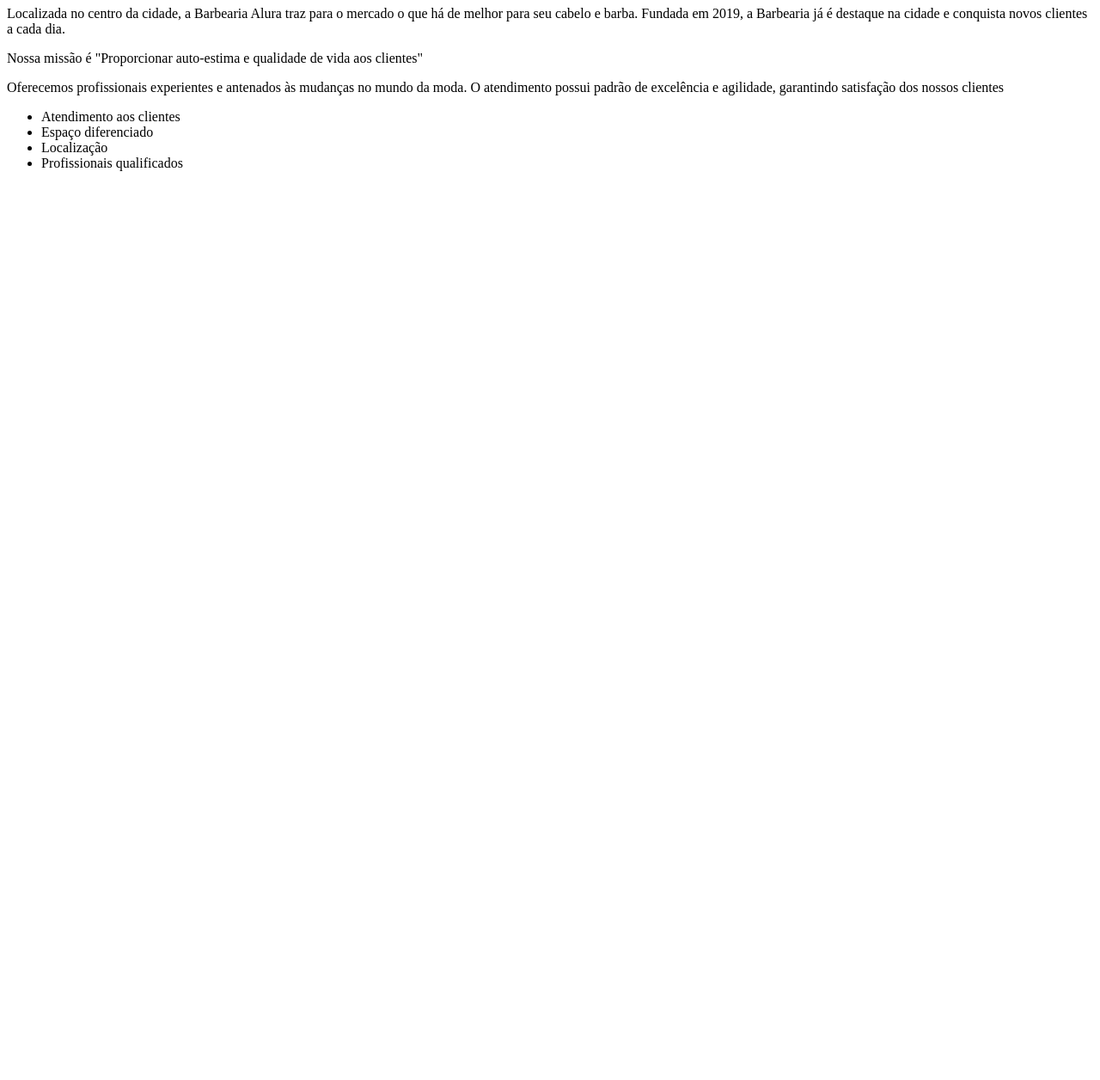
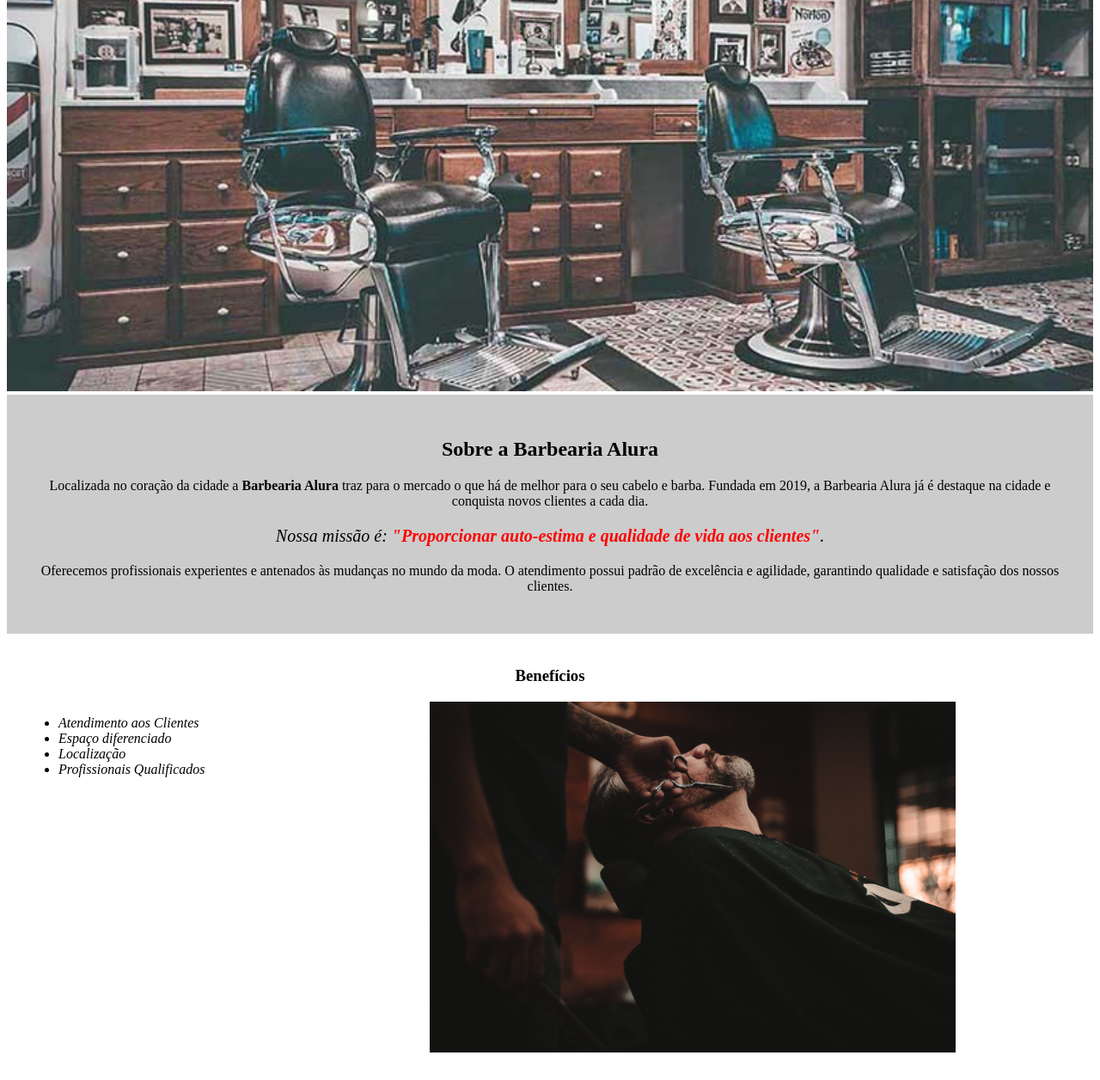
Before and after one commit to oraculotw/BarbeariaAlura1BAndretta, a plain HTML site: page index.html in a window 1280 px wide. Shown: the part 99-1355 px from the top of the page at 86% size. Before the commit the page ends 800 px from the top, so only its background shows below. Drawn offline with Linux system fonts and the light colour scheme.

Commit message:
Add files via upload

```diff
--- /dev/null
+++ b/aula.css
@@ -0,0 +1,5 @@
+.aula{
+
+    text-align: center;
+    color: chocolate;
+}
--- a/index.html
+++ b/index.html
@@ -2,40 +2,45 @@
 <html lang="pt-br">
 	<head>
 		<meta charset="UTF-8">
-    <meta name="viewport" content="width=device-width, initial-scale=1.0">
 		<title>Barbearia Alura</title>
+		<link rel="stylesheet" href="style.css">
 	</head>
+
 	<body>
-    <header>Aqui vai um banner</header>
-    <h1>Sobre a Barbearia Alura</h1>
-    <p>Localizada no centro da cidade, a Barbearia Alura
-        traz para o mercado o que há de melhor para seu
-        cabelo e barba. Fundada em 2019, a Barbearia já é
-        destaque na cidade e conquista novos clientes
-        a cada dia.
-    </p>
-    <p>Nossa missão é "Proporcionar auto-estima e
-        qualidade de vida aos clientes"
-    </p>
-    <p>Oferecemos profissionais experientes e antenados às mudanças no mundo da moda. O atendimento possui padrão de excelência e agilidade,
-    garantindo satisfação dos nossos clientes</p>
 
-    <div>
-        <ul>
-            <li>Atendimento aos clientes</li>
-            <li>Espaço diferenciado</li>
-            <li>Localização</li>
-            <li>Profissionais qualificados</li>
-        </ul>
-    </div>
+		<header>
+			<h1 class="titulo-principal">Barbearia Alura</h1>
+		</header>
+
+		<img id="banner" src="banner.jpg">
 
 
 
 
+		<div class="principal">
+			<h2 class="titulo-centralizado">Sobre a Barbearia Alura</h2>
 
 
 
+      <p>Localizada no coração da cidade a <strong>Barbearia Alura</strong> traz para o mercado o que há de melhor para o seu cabelo e barba. Fundada em 2019, a Barbearia Alura já é destaque na cidade e conquista novos clientes a cada dia.</p>
+
+			<p id="missao"><em>Nossa missão é: <strong>"Proporcionar auto-estima e qualidade de vida aos clientes"</strong>.</em></p>
+
+			<p>Oferecemos profissionais experientes e antenados às mudanças no mundo da moda. O atendimento possui padrão de excelência e agilidade, garantindo qualidade e satisfação dos nossos clientes.</p>
+		</div>
 
 
+		<div class="beneficios">
+			<h3 class="titulo-centralizado">Benefícios</h3>
+
+			<ul>
+				<li class="itens">Atendimento aos Clientes</li>
+				<li class="itens">Espaço diferenciado</li>
+				<li class="itens">Localização</li>
+				<li class="itens">Profissionais Qualificados</li>
+			</ul>
+
+			<img src="beneficios.jpg" class="imagembeneficios">
+		</div>
 	</body>
 </html>
--- /dev/null
+++ b/style.css
@@ -0,0 +1,48 @@
+#banner {
+	width:100%;
+}
+
+.principal{
+	background: #CCCCCC;
+	padding: 30px;
+}
+
+.titulo-principal {
+	padding-left: 20px;
+}
+
+.titulo-centralizado {
+	text-align: center
+}
+
+p {
+	text-align: center;
+}
+
+#missao {
+	font-size: 20px
+}
+
+em strong {
+	color: #FF0000;
+}
+
+.itens {
+	font-style: italic
+}
+
+.beneficios {
+	background: #FFFFFF;
+	padding: 20px;
+}
+
+ul {
+	display: inline-block;
+	vertical-align: top;
+	width: 20%;
+	margin-right: 15%;
+}
+
+.imagembeneficios {
+	width: 50%;
+}
```
Also changed, not shown: aulabase.html (added, +21 -0 lines), banner.jpg (added), beneficios.jpg (added). Lines whose indentation alone changed are shown as unchanged.
